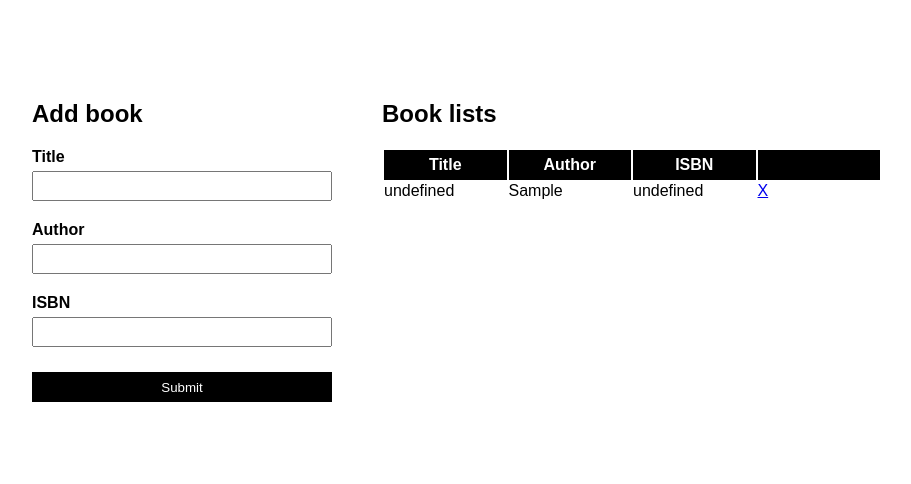
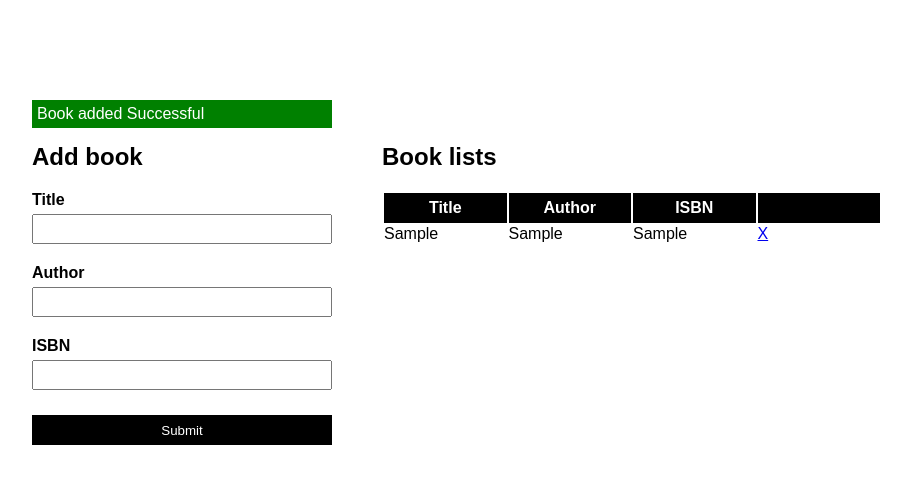
Before and after one commit to KGhising/jsIntern, a plain HTML site: page OOP/Book list/index.html in a window 1280 px wide. Both pictures are taken after typing "Sample", "Sample", "Sample" into the empty fields and a click on the input "Submit". Shown: the whole page, without its empty margins (224-1135 px from the left). Drawn offline with Linux system fonts and the light colour scheme.

Commit message:
OOP Book list: implement input validation, display error message

```diff
--- a/OOP/Book list/css/style.css
+++ b/OOP/Book list/css/style.css
@@ -61,7 +61,9 @@ table th{
 }
 .success{
     background-color: green;
+    width: 300px;
 }
 .error{
     background-color: red;
+    width: 300px;
 }
--- a/OOP/Book list/index.html
+++ b/OOP/Book list/index.html
@@ -8,9 +8,8 @@
     <link rel="stylesheet" href="./css/style.css">
 </head>
 <body>
-    <main>
     <div class="container">
-            <section>
+        <section class="section">
             <div class="add-book">
                 <h2>Add book</h2>
                 <form id="bookForm">
@@ -49,7 +48,7 @@
             </div>
         </section>
     </div>
-    </main>
+
     <script src="./js/script.js"></script>
 </body>
 </html>
--- a/OOP/Book list/js/script.js
+++ b/OOP/Book list/js/script.js
@@ -2,7 +2,7 @@
 
 // book constructor
 function Book(title, author, isbn){
-    this.titl = title;
+    this.title = title;
     this.author = author;
     this.isbn = isbn;
 }
@@ -21,10 +21,29 @@ UI.prototype.addBookToList = function(book){
     row.innerHTML = `
          <td>${book.title}</td>
          <td>${book.author}</td>
-         <td>${book.ispn}</td>
+         <td>${book.isbn}</td>
          <td><a href = "#" class = "delete">X</a></td>
     `;
     list.appendChild(row);
+}
+
+// error message
+UI.prototype.showAlert = function(message, className){
+    // create div
+    const div = document.createElement('div');
+    div.className = `alert ${className}`;
+    div.appendChild(document.createTextNode(message));
+
+    // get parent element
+    const section = document.querySelector('.section');
+    const container = document.querySelector('.container');
+    // inserting error element
+    container.insertBefore(div, section);
+
+    // hide after 3 sec
+    setTimeout(function(){
+        document.querySelector('.alert').remove();
+    }, 3000);
 }
  // clear inputs
  UI.prototype.clearInput = function(){
@@ -37,18 +56,27 @@ document.getElementById('bookForm').addEventListener('submit',function(e){
     // getting value from input
     const title = document.getElementById('bookTitle').value,
           author = document.getElementById('bookAuthor').value,
-          ispn = document.getElementById('bookISBN').value
+          isbn = document.getElementById('bookISBN').value
 
     // instantiate book
-    const book = new Book(title, author, ispn);
+    const book = new Book(title, author, isbn);
 
     // instantiate UI
     const ui = new UI();
 
-    // add book to list
-    ui.addBookToList(book);
-    // clear input
-    ui.clearInput();
+    // validate input
+    if(title === '' || author === '' || isbn === ''){
+        // Error alert
+        ui.showAlert('Your inputs are empty, Please check!', 'error');
+    }else{
+        // add book to list
+        ui.addBookToList(book);
+        // show sucess message
+        ui.showAlert('Book added Successful', 'success');
+        // clear input
+        ui.clearInput();
+    }
+
     // prevent default
     e.preventDefault();
 });
```
Lines whose indentation alone changed are shown as unchanged.
